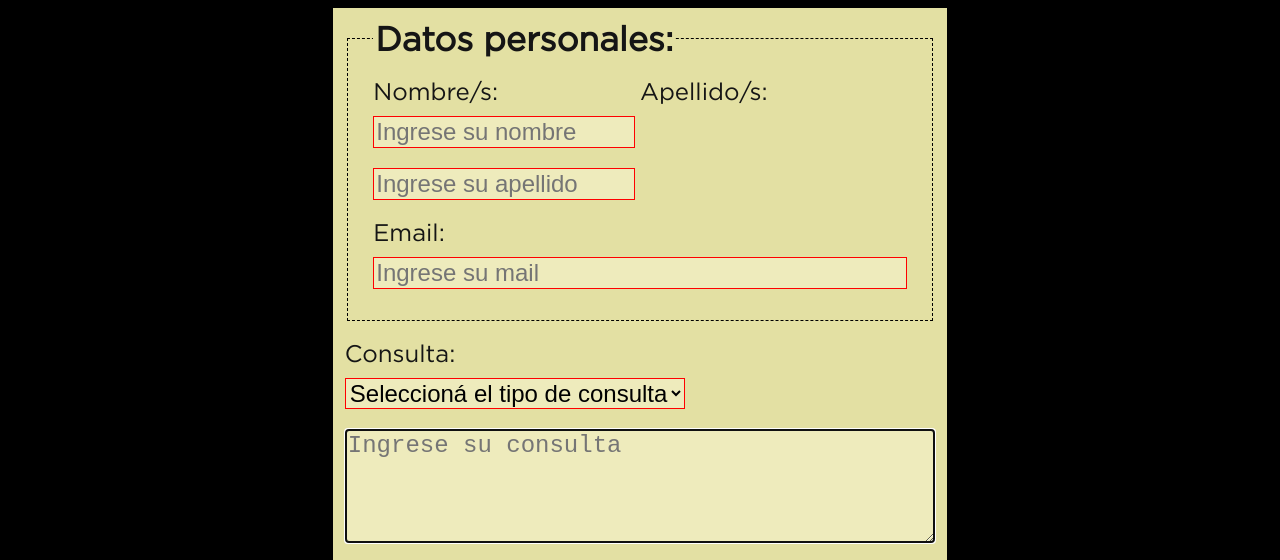
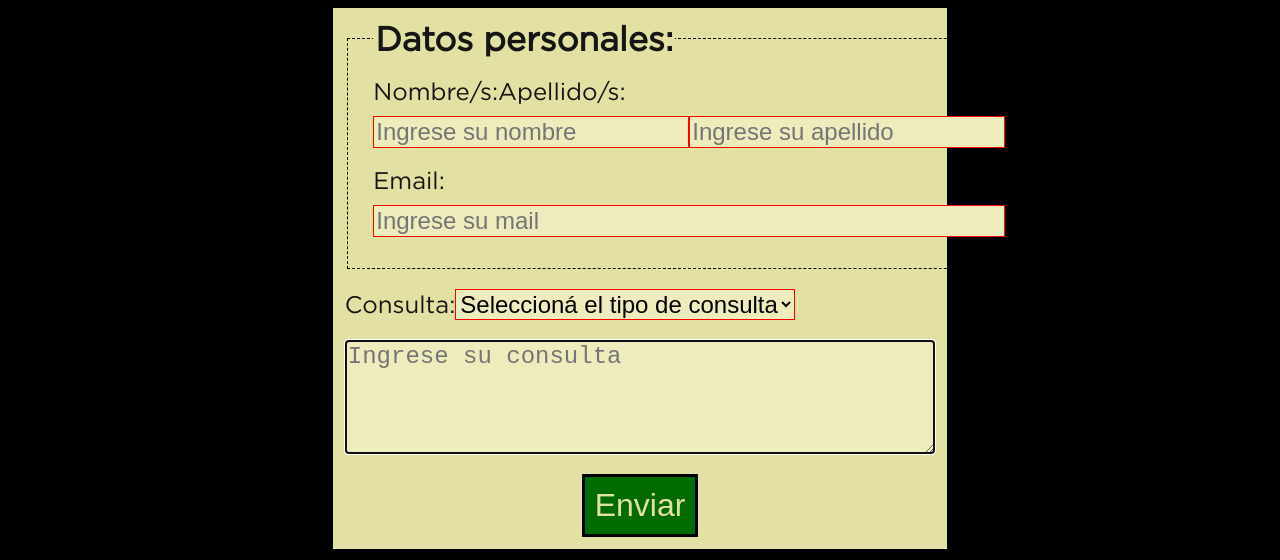
Before and after one commit to Matias-Vallejos/parcialweb, a plain HTML site: page contacto.html in a window 1280 px wide. Shown: the part 212-772 px from the top of the page. Drawn offline with Linux system fonts and the light colour scheme.

Commit message:
Cambio Formulario

```diff
--- a/contacto.html
+++ b/contacto.html
@@ -33,7 +33,7 @@
         <fieldset>
           <legend>Datos personales:</legend>
           <label for="nombre"> Nombre/s:</label><label for="apellido">Apellido/s:</label
-          >
+          ><div class="caja">
           <input maxlength="30" minlength="2"
             type="text"
             name="nombre"
@@ -47,7 +47,7 @@
             placeholder="Ingrese su apellido"
             id="apellido"
             required
-          />
+          /></div>
 
           <label for="email">Email:</label>
           <input
--- a/estilos/contacto.css
+++ b/estilos/contacto.css
@@ -12,11 +12,9 @@ fieldset{
     border: black 0.5px dashed;
     margin-bottom: 10px;
 }
-label{
-    width: 50%;
-}
-#nombre, #apellido{
-    width: 49.15%;
+.caja{
+  display: flex;
+  justify-content: space-between;
 }
 label {
   display: inline-block;
```
